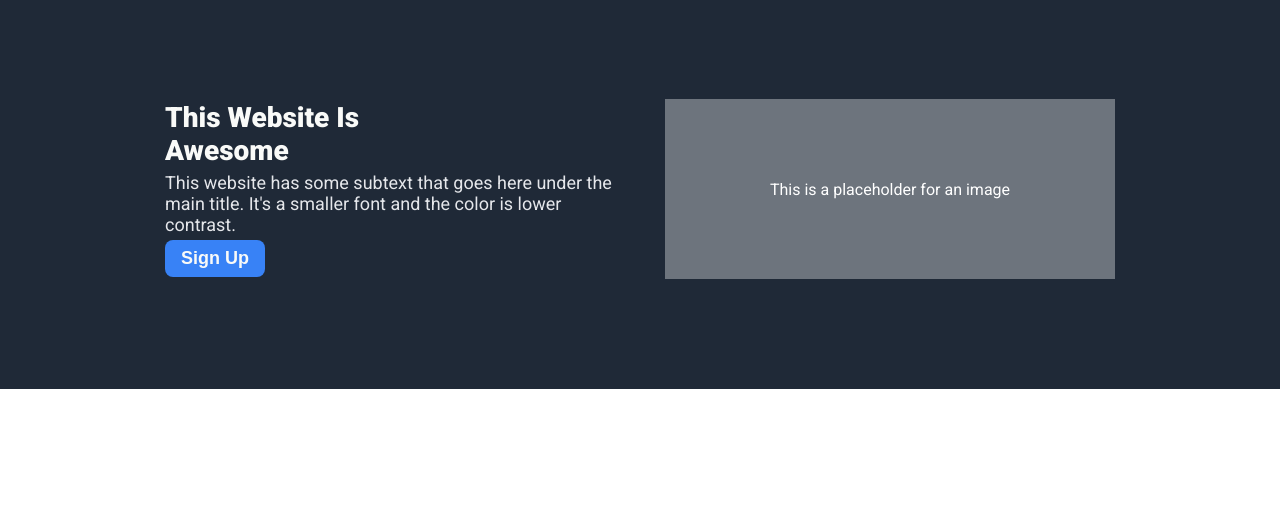
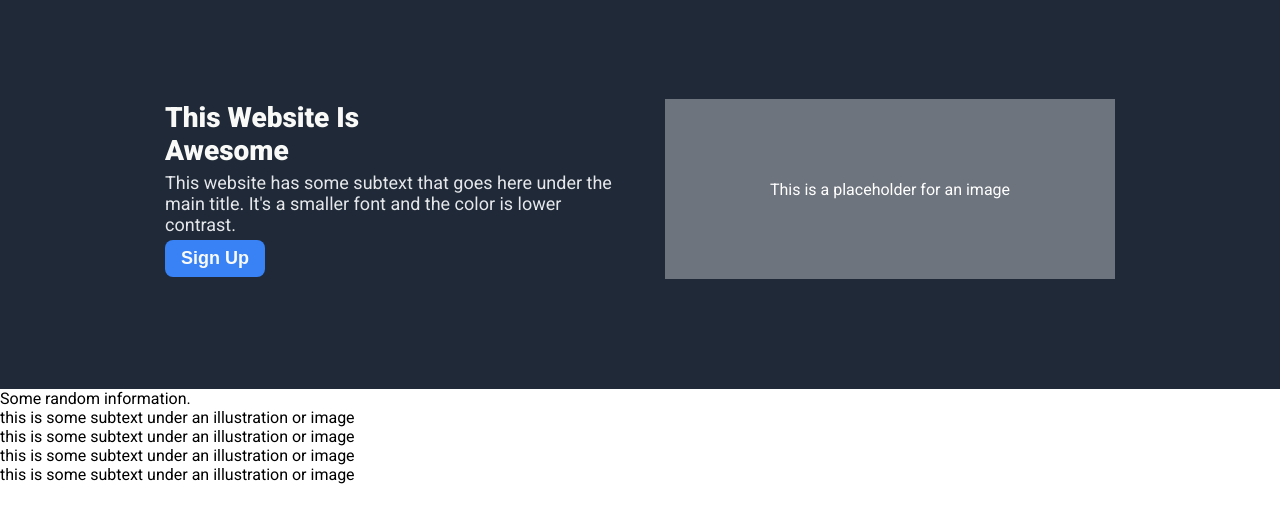
Before and after one commit to sherm-b/odin-landing-page, a plain HTML site: page index.html in a window 1280 px wide. Shown: the part 62-584 px from the top of the page. Drawn offline with Linux system fonts and the light colour scheme.

Commit message:
Write html for info section

```diff
--- a/index.html
+++ b/index.html
@@ -29,5 +29,26 @@
         </div>
         <div class="image-placeholder">This is a placeholder for an image</div>
     </div>
+    <div class="info">
+        <div class="info-header">Some random information.</div>
+        <div class="info-content">
+            <div class="info-image">
+                <div class="box"></div>
+                <div>this is some subtext under an illustration or image</div>
+            </div>
+            <div class="info-image">
+                <div class="box"></div>
+                <div>this is some subtext under an illustration or image</div>
+            </div>
+            <div class="info-image">
+                <div class="box"></div>
+                <div>this is some subtext under an illustration or image</div>
+            </div>
+            <div class="info-image">
+                <div class="box"></div>
+                <div>this is some subtext under an illustration or image</div>
+            </div>
+        </div>
+    </div>
 </body>
 </html>
```
